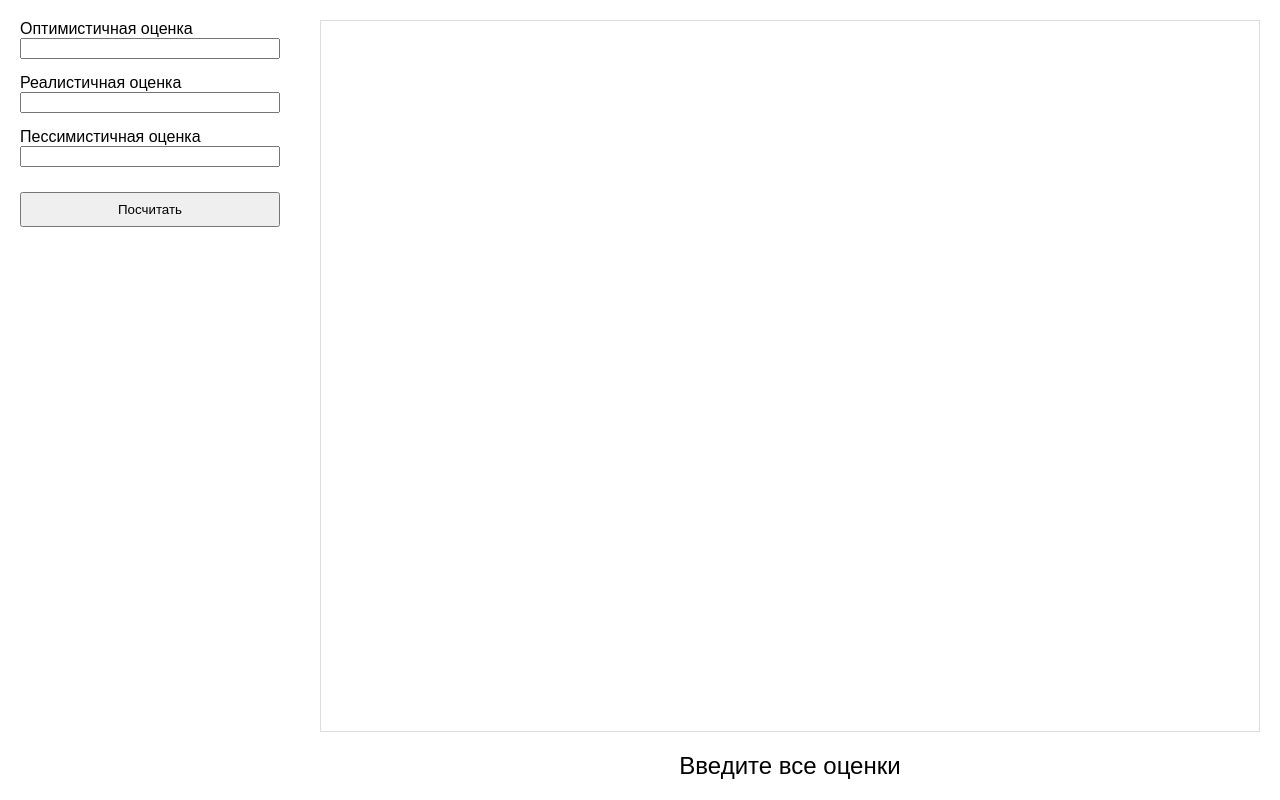
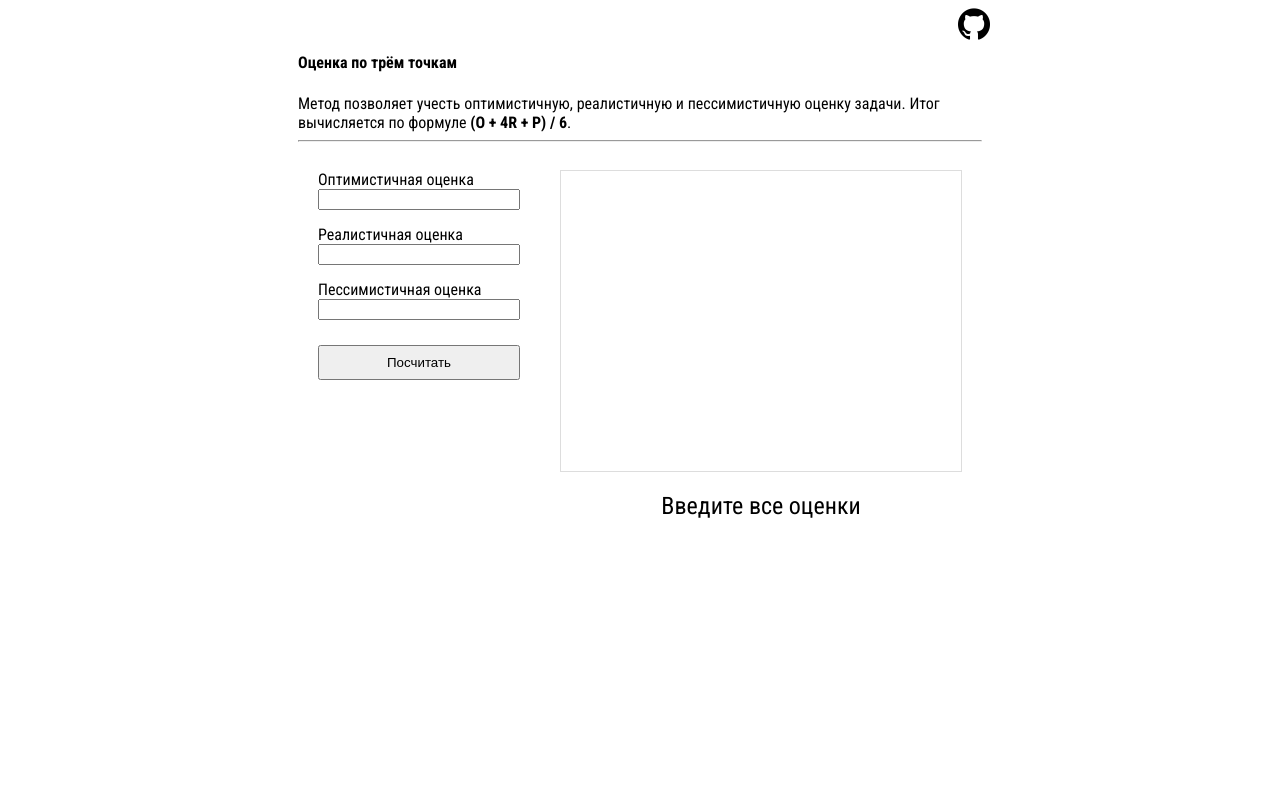
Before and after one commit to Thisman/thisman.github.io, a plain HTML site: page triangular-estimation.html in a window 1280 px wide. Both pictures are taken after a click on the button "Посчитать". Drawn offline with Linux system fonts and the light colour scheme.

Commit message:
Apply index page styling to triangular estimation

```diff
--- a/triangular-estimation.css
+++ b/triangular-estimation.css
@@ -1,12 +1,17 @@
-html, body {
+html,
+body {
     height: 100%;
     margin: 0;
     padding: 0;
     font-family: sans-serif;
 }
+
+body {
+    font-family: 'Roboto Condensed', sans-serif;
+}
 .wrapper {
     display: flex;
-    height: 100vh;
+    height: 100%;
 }
 .inputs, .graph {
     flex: 1;
@@ -40,3 +45,7 @@ button {
     text-align: center;
     margin-top: 20px;
 }
+
+.main-container.wider {
+    width: 700px;
+}
--- a/triangular-estimation.html
+++ b/triangular-estimation.html
@@ -1,15 +1,30 @@
 <!DOCTYPE html>
 <html lang="ru">
 <head>
-    <meta charset="UTF-8">
+    <meta http-equiv='Content-Type' content='text/html;charset=UTF-8'>
+    <meta name="viewport" content="width=device-width, initial-scale=1" />
+    <link rel="stylesheet" href="./styles.css">
+    <link rel="stylesheet" href="triangular-estimation.css">
+    <link rel="preconnect" href="https://fonts.googleapis.com">
+    <link rel="preconnect" href="https://fonts.gstatic.com" crossorigin>
+    <link href="https://fonts.googleapis.com/css2?family=Roboto&family=Roboto+Condensed:wght@400;700&display=swap" rel="stylesheet">
     <title>Triangular Estimation</title>
-    <link rel="stylesheet" href="triangular-estimation.css">
 </head>
 <body>
-    <div class="wrapper">
-        <div class="inputs">
-            <div class="field">
-                <label for="optimistic">Оптимистичная оценка</label>
+    <div class="main-container wider">
+        <a href="https://github.com/Thisman/thisman.github.io" class="github-link" target="_blank">
+            <img src="./images/github-icon.png" />
+        </a>
+        <div class="description">
+            <h4>Оценка по трём точкам</h4>
+            Метод позволяет учесть оптимистичную, реалистичную и пессимистичную оценку задачи.
+            Итог вычисляется по формуле <strong>(O + 4R + P) / 6</strong>.
+        </div>
+        <hr />
+        <div class="wrapper">
+            <div class="inputs">
+                <div class="field">
+                    <label for="optimistic">Оптимистичная оценка</label>
                 <input type="number" id="optimistic" />
             </div>
             <div class="field">
@@ -26,41 +41,8 @@
             <canvas id="chart" width="400" height="300"></canvas>
             <div id="result" class="result">Итоговая оценка: -</div>
         </div>
+        </div>
     </div>
-<script>
-const button = document.getElementById('calc');
-const resultEl = document.getElementById('result');
-const canvas = document.getElementById('chart');
-const ctx = canvas.getContext('2d');
-
-function drawGraph(values) {
-    ctx.clearRect(0, 0, canvas.width, canvas.height);
-    const max = Math.max(...values, 1);
-    const gap = 20;
-    const barWidth = (canvas.width - gap * (values.length + 1)) / values.length;
-    values.forEach((v, i) => {
-        const barHeight = (v / max) * (canvas.height - 40);
-        const x = gap + i * (barWidth + gap);
-        const y = canvas.height - barHeight - 20;
-        ctx.fillStyle = ['#4caf50', '#2196f3', '#f44336'][i];
-        ctx.fillRect(x, y, barWidth, barHeight);
-        ctx.fillStyle = '#000';
-        ctx.fillText(v, x + barWidth / 2 - 10, y - 5);
-    });
-}
-
-button.addEventListener('click', () => {
-    const o = parseFloat(document.getElementById('optimistic').value);
-    const r = parseFloat(document.getElementById('realistic').value);
-    const p = parseFloat(document.getElementById('pessimistic').value);
-    if (isNaN(o) || isNaN(r) || isNaN(p)) {
-        resultEl.textContent = 'Введите все оценки';
-        return;
-    }
-    drawGraph([o, r, p]);
-    const estimate = (o + 4 * r + p) / 6;
-    resultEl.textContent = 'Итоговая оценка: ' + estimate.toFixed(2);
-});
-</script>
+    <script src="triangular-estimation.js"></script>
 </body>
 </html>
--- /dev/null
+++ b/triangular-estimation.js
@@ -0,0 +1,33 @@
+const button = document.getElementById('calc');
+const resultEl = document.getElementById('result');
+const canvas = document.getElementById('chart');
+const ctx = canvas.getContext('2d');
+
+function drawGraph(values) {
+    ctx.clearRect(0, 0, canvas.width, canvas.height);
+    const max = Math.max(...values, 1);
+    const gap = 20;
+    const barWidth = (canvas.width - gap * (values.length + 1)) / values.length;
+    values.forEach((v, i) => {
+        const barHeight = (v / max) * (canvas.height - 40);
+        const x = gap + i * (barWidth + gap);
+        const y = canvas.height - barHeight - 20;
+        ctx.fillStyle = ['#4caf50', '#2196f3', '#f44336'][i];
+        ctx.fillRect(x, y, barWidth, barHeight);
+        ctx.fillStyle = '#000';
+        ctx.fillText(v, x + barWidth / 2 - 10, y - 5);
+    });
+}
+
+button.addEventListener('click', () => {
+    const o = parseFloat(document.getElementById('optimistic').value);
+    const r = parseFloat(document.getElementById('realistic').value);
+    const p = parseFloat(document.getElementById('pessimistic').value);
+    if (isNaN(o) || isNaN(r) || isNaN(p)) {
+        resultEl.textContent = 'Введите все оценки';
+        return;
+    }
+    drawGraph([o, r, p]);
+    const estimate = (o + 4 * r + p) / 6;
+    resultEl.textContent = 'Итоговая оценка: ' + estimate.toFixed(2);
+});
```
